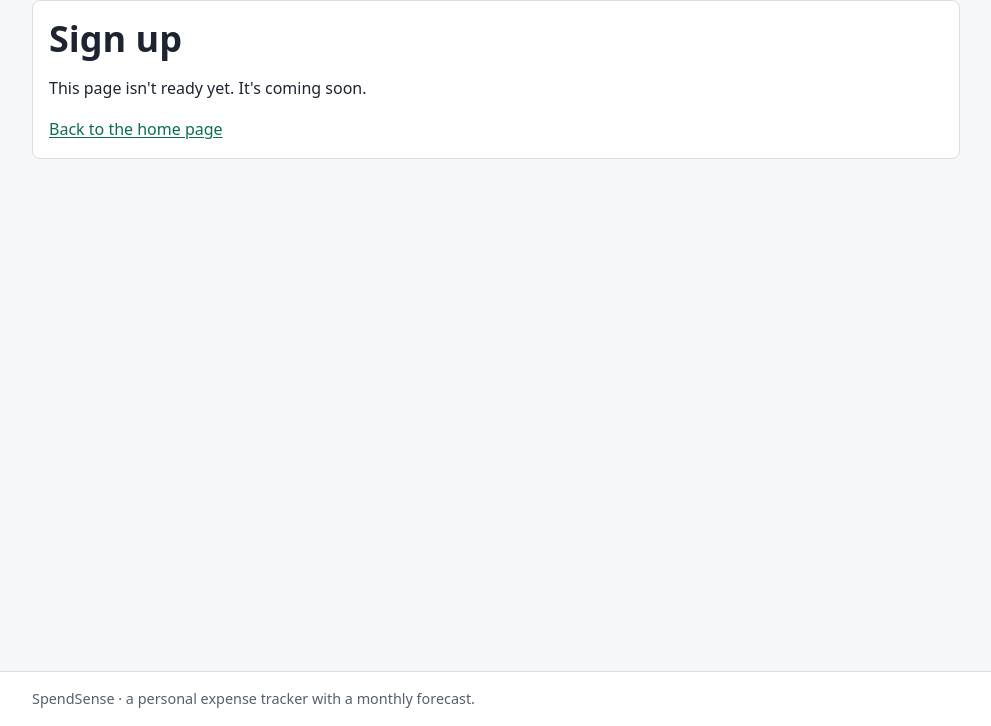
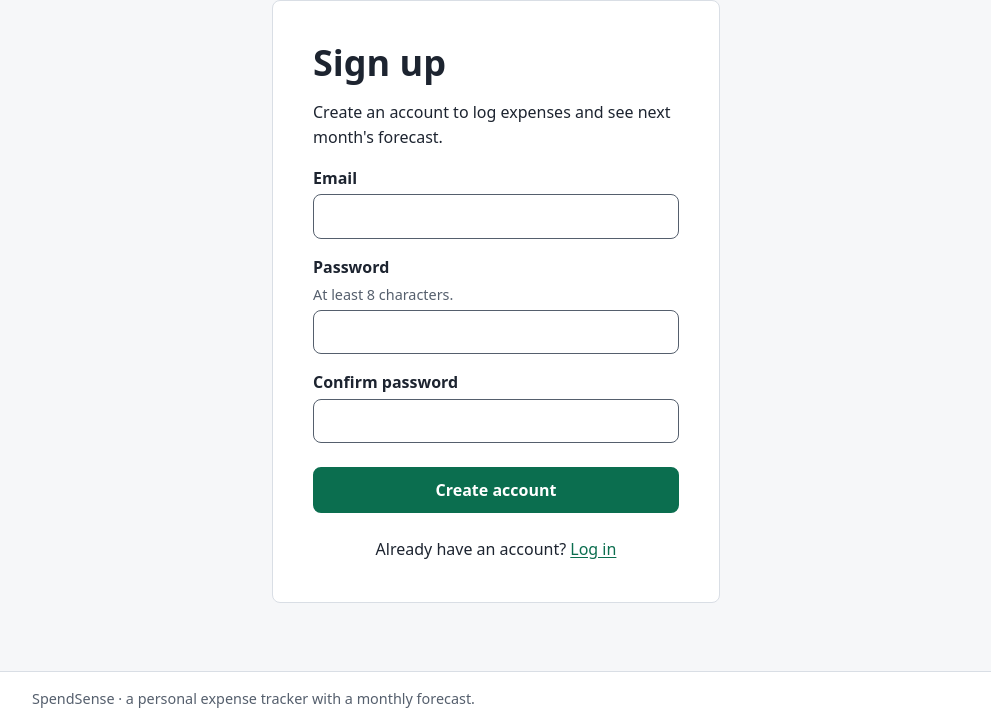
Before and after one commit to peterbn69/SpendSense, a Flask app: page /auth/register in a window 1280 px wide. Shown: the part 74-800 px from the top of the page, without its empty margins (144-1135 px from the left). Run offline with Flask 3, Linux system fonts and the light colour scheme; parts of the project's set-up code (start-up, migrations or seed data) failed here and were passed over.

Commit message:
Add registration with CSRF protection and Argon2 hashing
- Enable Flask-WTF CSRF protection for every POST, signed with SECRET_KEY
- Add RegisterForm
- Add auth service
- Add register page
- Add registration tests

Co-Authored-By: Claude Opus 5.5 <noreply@anthropic.com>

```diff
--- a/app/__init__.py
+++ b/app/__init__.py
@@ -11,7 +11,7 @@ from app.blueprints.dashboard import bp as dashboard_bp
 from app.blueprints.expenses import bp as expenses_bp
 from app.blueprints.public import bp as public_bp
 from app.config import get_config_class, settings_from_env, validate_settings
-from app.extensions import db, migrate
+from app.extensions import csrf, db, migrate
 
 
 def create_app(config_name: str | None = None, overrides: Mapping[str, Any] | None = None) -> Flask:
@@ -31,6 +31,7 @@ def create_app(config_name: str | None = None, overrides: Mapping[str, Any] | No
 def _init_extensions(app: Flask) -> None:
     db.init_app(app)
     migrate.init_app(app, db)
+    csrf.init_app(app)
 
 
 def _register_blueprints(app: Flask) -> None:
@@ -41,14 +42,11 @@ def _register_blueprints(app: Flask) -> None:
 
 
 def _register_error_handlers(app: Flask) -> None:
-    # 400 and 403 pages are added in M12.
     @app.errorhandler(404)
     def not_found(error: HTTPException) -> tuple[str, int]:
         return render_template("errors/404.html"), 404
 
     @app.errorhandler(500)
     def internal_error(error: HTTPException) -> tuple[str, int]:
-        # Flask has already logged the original exception with its traceback.
-        # Roll back so a failed transaction can't leak into the next request on this session.
         db.session.rollback()
         return render_template("errors/500.html"), 500
--- /dev/null
+++ b/app/blueprints/auth/forms.py
@@ -0,0 +1,54 @@
+from flask_wtf import FlaskForm
+from wtforms import EmailField, PasswordField, SubmitField
+from wtforms.validators import DataRequired, Email, EqualTo, Length, ValidationError
+
+from app.services import auth
+
+EMAIL_MAX_LENGTH = 254
+PASSWORD_MIN_LENGTH = 8
+PASSWORD_MAX_LENGTH = 128
+
+EMAIL_TAKEN_MESSAGE = "An account with this email already exists. Please log in instead."
+
+
+def _strip(value: str | None) -> str | None:
+    return value.strip() if isinstance(value, str) else value
+
+
+class RegisterForm(FlaskForm):
+    email = EmailField(
+        "Email",
+        filters=[_strip],
+        validators=[
+            DataRequired(message="Enter your email address."),
+            Length(max=EMAIL_MAX_LENGTH, message=f"Use at most {EMAIL_MAX_LENGTH} characters."),
+            Email(message="Enter a valid email address, like name@example.com."),
+        ],
+        render_kw={"autocomplete": "email"},
+    )
+    password = PasswordField(
+        "Password",
+        validators=[
+            DataRequired(message="Choose a password."),
+            Length(
+                min=PASSWORD_MIN_LENGTH,
+                max=PASSWORD_MAX_LENGTH,
+                message=f"Use {PASSWORD_MIN_LENGTH} to {PASSWORD_MAX_LENGTH} characters.",
+            ),
+        ],
+        render_kw={"autocomplete": "new-password"},
+    )
+    confirm = PasswordField(
+        "Confirm password",
+        validators=[
+            DataRequired(message="Type your password again."),
+            EqualTo("password", message="The passwords don't match."),
+        ],
+        render_kw={"autocomplete": "new-password"},
+    )
+    submit = SubmitField("Create account")
+
+    def validate_email(self, field: EmailField) -> None:
+        # Friendly early check; auth.register() still catches the race at the database.
+        if auth.is_email_registered(field.data):
+            raise ValidationError(EMAIL_TAKEN_MESSAGE)
--- a/app/blueprints/auth/routes.py
+++ b/app/blueprints/auth/routes.py
@@ -1,12 +1,24 @@
-from flask import Blueprint, render_template
+from flask import Blueprint, flash, redirect, render_template, url_for
+from werkzeug.wrappers import Response
+
+from app.blueprints.auth.forms import EMAIL_TAKEN_MESSAGE, RegisterForm
+from app.services import auth
 
 bp = Blueprint("auth", __name__)
 
 
-# Placeholders so templates can link with url_for(); M4 and M5 replace them with the real forms.
-@bp.get("/register")
-def register() -> str:
-    return render_template("auth/coming_soon.html", heading="Sign up")
+@bp.route("/register", methods=["GET", "POST"])
+def register() -> str | Response:
+    form = RegisterForm()
+    if form.validate_on_submit():
+        try:
+            auth.register(form.email.data, form.password.data)
+        except auth.EmailTakenError:
+            form.email.errors.append(EMAIL_TAKEN_MESSAGE)
+        else:
+            flash("Your account is ready. Log in to start tracking.", "success")
+            return redirect(url_for("auth.login"))
+    return render_template("auth/register.html", form=form)
 
 
 @bp.get("/login")
--- a/app/extensions.py
+++ b/app/extensions.py
@@ -1,5 +1,6 @@
 from flask_migrate import Migrate
 from flask_sqlalchemy import SQLAlchemy
+from flask_wtf import CSRFProtect
 from sqlalchemy import MetaData
 from sqlalchemy.orm import DeclarativeBase
 
@@ -19,3 +20,4 @@ class Base(DeclarativeBase):
 
 db = SQLAlchemy(model_class=Base)
 migrate = Migrate()
+csrf = CSRFProtect()
--- /dev/null
+++ b/app/services/auth.py
@@ -0,0 +1,43 @@
+from argon2 import PasswordHasher
+from sqlalchemy.exc import IntegrityError
+
+from app.extensions import db
+from app.models import User
+from app.repositories import users
+
+EMAIL_UNIQUE_CONSTRAINT = "uq_users_email"
+
+_hasher = PasswordHasher()
+
+
+class EmailTakenError(Exception):
+    pass
+
+
+def normalize_email(email: str) -> str:
+    return email.strip().lower()
+
+
+def is_email_registered(email: str) -> bool:
+    return users.get_by_email(normalize_email(email)) is not None
+
+
+def register(email: str, password: str) -> User:
+    email = normalize_email(email)
+    if users.get_by_email(email) is not None:
+        raise EmailTakenError(email)
+
+    try:
+        user = users.add(email, _hasher.hash(password))
+        db.session.commit()
+    except IntegrityError as error:
+        db.session.rollback()
+        if _violated_constraint(error) == EMAIL_UNIQUE_CONSTRAINT:
+            raise EmailTakenError(email) from error
+        raise
+    return user
+
+
+def _violated_constraint(error: IntegrityError) -> str | None:
+    diag = getattr(error.orig, "diag", None)
+    return getattr(diag, "constraint_name", None)
--- a/app/static/css/style.css
+++ b/app/static/css/style.css
@@ -257,6 +257,65 @@ main:focus {
   margin-bottom: 0;
 }
 
+/* Forms */
+.form-card {
+  max-width: 28rem;
+  margin: 0 auto;
+  padding: var(--space-4) var(--space-3);
+  background: var(--color-surface);
+  border: 1px solid var(--color-border);
+  border-radius: var(--radius);
+}
+
+.field {
+  margin-bottom: var(--space-3);
+}
+
+.field-label {
+  display: block;
+  margin-bottom: var(--space-1);
+  font-weight: 600;
+}
+
+.field-hint {
+  margin: 0 0 var(--space-1);
+  color: var(--color-muted);
+  font-size: 0.9rem;
+}
+
+.field-input {
+  display: block;
+  width: 100%;
+  min-height: 2.75rem;
+  padding: 0.55rem 0.75rem;
+  border: 1px solid var(--color-muted);
+  border-radius: var(--radius);
+  background: var(--color-surface);
+  color: var(--color-text);
+  font: inherit;
+}
+
+.field-error {
+  margin: 0 0 var(--space-1);
+  color: var(--color-error-text);
+  font-size: 0.9rem;
+  font-weight: 600;
+}
+
+.field-invalid .field-input {
+  border: 2px solid var(--color-error-text);
+}
+
+.form-card .button {
+  width: 100%;
+  margin-top: var(--space-2);
+}
+
+.form-footer {
+  margin: var(--space-4) 0 0;
+  text-align: center;
+}
+
 /* Footer */
 .site-footer {
   border-top: 1px solid var(--color-border);
@@ -290,4 +349,8 @@ main:focus {
   .features {
     grid-template-columns: repeat(2, 1fr);
   }
+
+  .form-card {
+    padding: var(--space-5);
+  }
 }
--- /dev/null
+++ b/app/templates/_form_macros.html
@@ -0,0 +1,15 @@
+{# Renders one form field with its label, an optional hint, and its errors, linked for screen readers. #}
+{% macro field(f, hint=None) %}
+  {% set describedby = [] %}
+  {% if hint %}{% set _ = describedby.append(f.id ~ '-hint') %}{% endif %}
+  {% if f.errors %}{% set _ = describedby.append(f.id ~ '-error') %}{% endif %}
+  {% set attrs = {"class": "field-input"} %}
+  {% if describedby %}{% set _ = attrs.update({"aria-describedby": describedby | join(' ')}) %}{% endif %}
+  {% if f.errors %}{% set _ = attrs.update({"aria-invalid": "true"}) %}{% endif %}
+  <div class="field{% if f.errors %} field-invalid{% endif %}">
+    {{ f.label(class="field-label") }}
+    {% if hint %}<p class="field-hint" id="{{ f.id }}-hint">{{ hint }}</p>{% endif %}
+    {% if f.errors %}<p class="field-error" id="{{ f.id }}-error">{{ f.errors | join(' ') }}</p>{% endif %}
+    {{ f(**attrs) }}
+  </div>
+{% endmacro %}
--- /dev/null
+++ b/app/templates/auth/register.html
@@ -0,0 +1,21 @@
+{% extends "base.html" %}
+{% from "_form_macros.html" import field %}
+
+{% block title %}Sign up · SpendSense{% endblock %}
+
+{% block content %}
+  <section class="form-card" aria-labelledby="register-title">
+    <h1 id="register-title">Sign up</h1>
+    <p>Create an account to log expenses and see next month's forecast.</p>
+
+    <form method="post" action="{{ url_for('auth.register') }}">
+      {{ form.csrf_token }}
+      {{ field(form.email) }}
+      {{ field(form.password, hint="At least 8 characters.") }}
+      {{ field(form.confirm) }}
+      {{ form.submit(class="button") }}
+    </form>
+
+    <p class="form-footer">Already have an account? <a href="{{ url_for('auth.login') }}">Log in</a></p>
+  </section>
+{% endblock %}
```
Also changed, not shown: tests/test_app_factory.py (+1 -0 lines), tests/test_auth.py (added, +208 -0 lines), tests/test_layout.py (+3 -4 lines), app/services/__init__.py (added).
